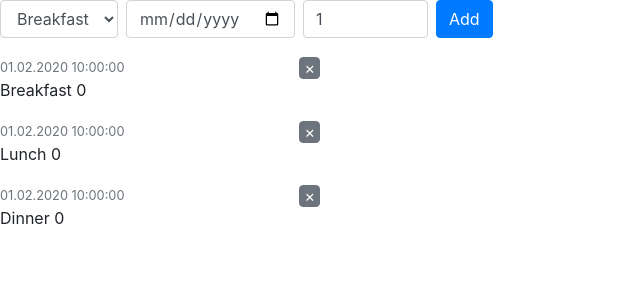
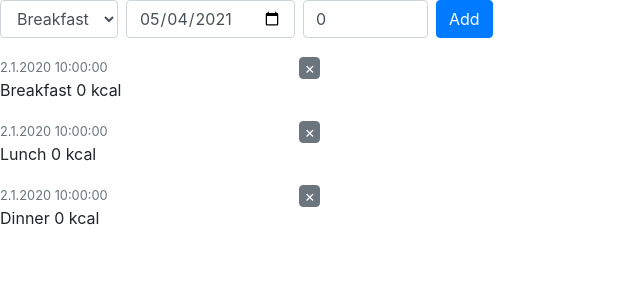
Before and after one commit to enitefall88/Food_diary_React, a React (Create React App) app: page / in a window 1280 px wide. Shown: the top 300 px of the page, without its empty margins (0-640 px from the left). Built offline with nearby package versions, Linux system fonts and the light colour scheme.

Commit message:
Added all Inputs: Meal, Date and Calories

```diff
--- a/src/App.js
+++ b/src/App.js
@@ -3,20 +3,19 @@ import FoodForm from "./FoodForm"
 import FoodList from "./FoodList"
 
 let initialMealEntries = [
-  {mealName: "Breakfast", timestamp: "01.02.2020 10:00:00", energyValue: 0},
-  {mealName: "Lunch", timestamp: "01.02.2020 10:00:00", energyValue: 0},
-  {mealName: "Dinner", timestamp: "01.02.2020 10:00:00", energyValue: 0},
+  {mealName: "Breakfast", timeStamp: "01.02.2020 10:00:00", energyValue: 0},
+  {mealName: "Lunch", timeStamp: "01.02.2020 10:00:00", energyValue: 0},
+  {mealName: "Dinner", timeStamp: "01.02.2020 10:00:00", energyValue: 0},
 ]
 
 function App() {
 let [items, setItems] = useState(initialMealEntries)
 
-function createItem({mealName}) {
-  let item = {mealName, timestamp: "01.02.2020 10:00:00", energyValue: 0 }
+function createItem({mealName, timeStamp, energyValue}) {
+  let item = {mealName, timeStamp, energyValue}
   setItems(
       [...items, item]
       )
-  console.log("!!")
 }
 
   return <div>
--- a/src/FoodForm.js
+++ b/src/FoodForm.js
@@ -2,6 +2,9 @@ import React, {useState} from "react"
 
 export default function FoodForm({createItem}) {
   let [mealName, setMealName] = useState("")
+  let [timeStamp, setTimeStamp] = useState(new Date())
+  let [energyValue, setEnergyValue] = useState(0)
+
 
   return <div className="form-inline">
    <select autoComplete="off"
@@ -14,15 +17,21 @@ export default function FoodForm({createItem}) {
         <option>Lunch</option>
         <option>Dinner</option>
       </select>
-      <input type="date"
-             className="form-control ml-2"/>
-    <input type="number" min={100} max={2000} step={100} value={1}
+      <input type="date" value={formatDate(timeStamp)}
+             className="form-control ml-2"
+             onChange={e => (setTimeStamp(new Date(e.target.value)))}/>
+      <input type="number" min={100} max={2000} step={100} value={energyValue}
+           onChange={e => setEnergyValue(parseInt(e.target.value))}
            className="form-control ml-2"/>
-    <button type="button"
+      <button type="button"
             disabled={false}
-            onClick={_ => createItem({mealName})}
+            onClick={_ => createItem({mealName, timeStamp, energyValue})}
             className="btn btn-primary ml-2">
       Add
     </button>
   </div>
 }
+
+function formatDate(date) {
+  return `${date.getFullYear()}-${("0" + (date.getMonth() + 1)).slice(-2)}-${("0" + date.getDate()).slice(-2)}`
+}
--- a/src/FoodList.js
+++ b/src/FoodList.js
@@ -10,11 +10,12 @@ export default function FoodList({items}) {
   </div>
 }
 
-function FoodItem({item, timestamp, energyValue}) {
+function FoodItem({item}) {
+  let d = new Date(item.timeStamp)
   return  <div className="d-flex justify-content-between mt-3">
     <div>
-      <small className="text-muted">{item.timestamp}</small><br/>
-      {item.mealName} {item.energyValue}
+      <small className="text-muted">{d.toLocaleDateString('de-DE')} {d.toLocaleTimeString('de-DE')}</small><br/>
+      {item.mealName} {item.energyValue} kcal
     </div>
     <div>
       <button type="button"
```
